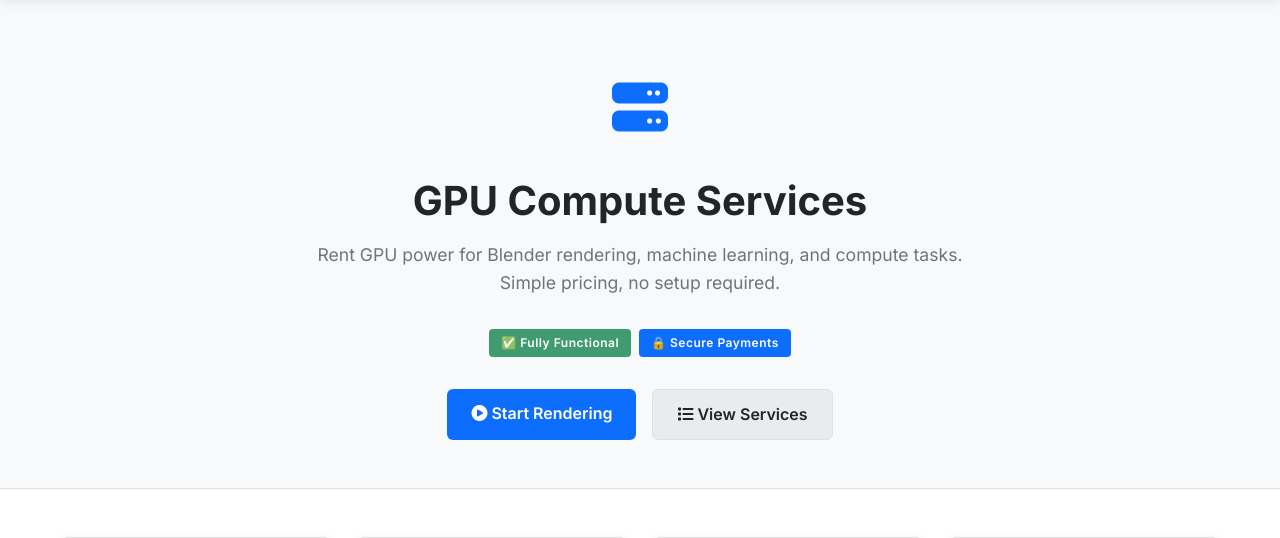
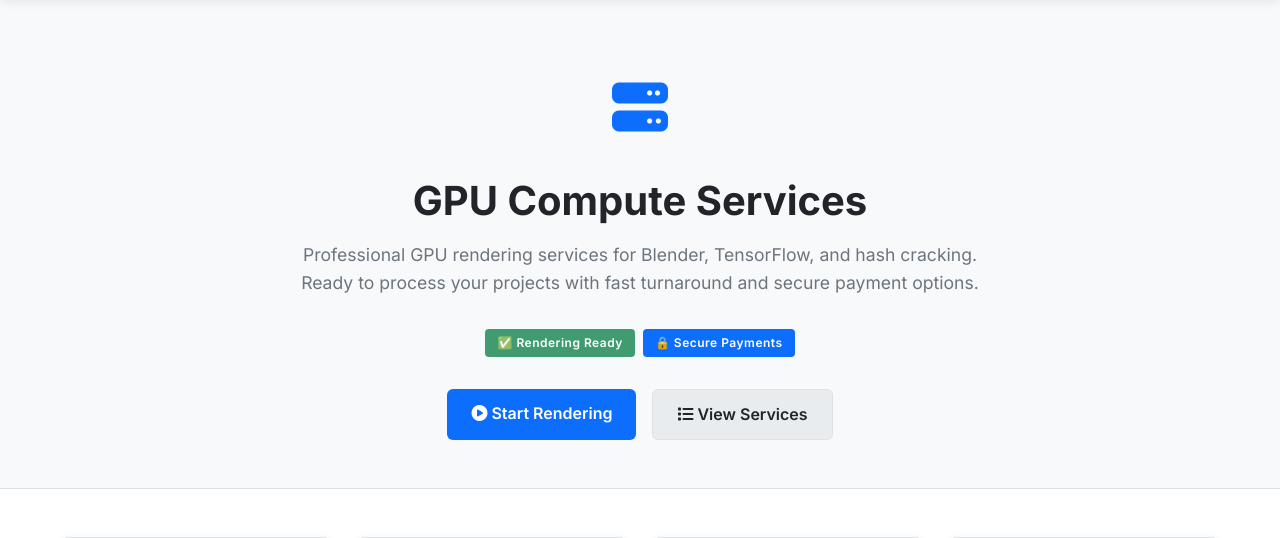
Before and after one commit to Teddy11235-evil/pythons-GPUS, a Flask app: page / in a window 1280 px wide. Shown: the part 75-613 px from the top of the page. Run offline with Flask 3, Linux system fonts and the light colour scheme; some web fonts are replaced.

Commit message:
Update index.html

```diff
--- a/templates/index.html
+++ b/templates/index.html
@@ -11,12 +11,12 @@
             </div>
             <h1>GPU Compute Services</h1>
             <p class="hero-subtitle">
-                Rent GPU power for Blender rendering, machine learning, and compute tasks.
-                Simple pricing, no setup required.
+                Professional GPU rendering services for Blender, TensorFlow, and hash cracking.
+                Ready to process your projects with fast turnaround and secure payment options.
             </p>
 
             <div class="service-tags" style="justify-content: center; margin-bottom: 2rem;">
-                <span class="tag live-tag">✅ Fully Functional</span>
+                <span class="tag live-tag">✅ Rendering Ready</span>
                 <span class="tag secure-tag">🔒 Secure Payments</span>
             </div>
 
```
